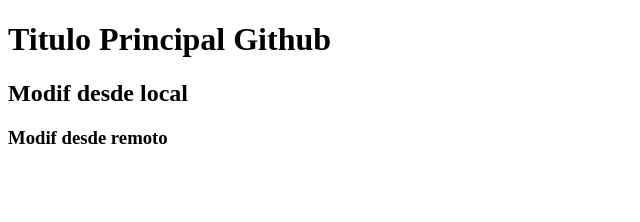
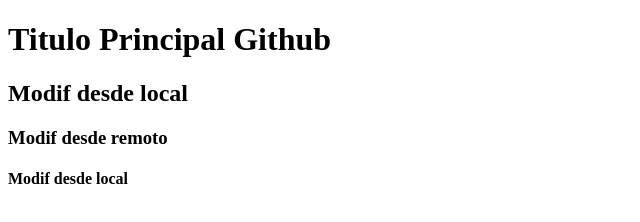
Before and after one commit to profArdilesDaniel/proyGithub, a plain HTML site: page index.html in a window 1280 px wide. Shown: the whole page, without its empty margins (0-640 px from the left). Drawn offline with Linux system fonts and the light colour scheme.

Commit message:
desde local

```diff
--- a/index.html
+++ b/index.html
@@ -10,5 +10,6 @@
     <h1>Titulo Principal Github</h1>
     <h2>Modif desde local</h2>
     <h3>Modif desde remoto</h3>
+    <h4>Modif desde local</h4>
 </body>
 </html>
```
